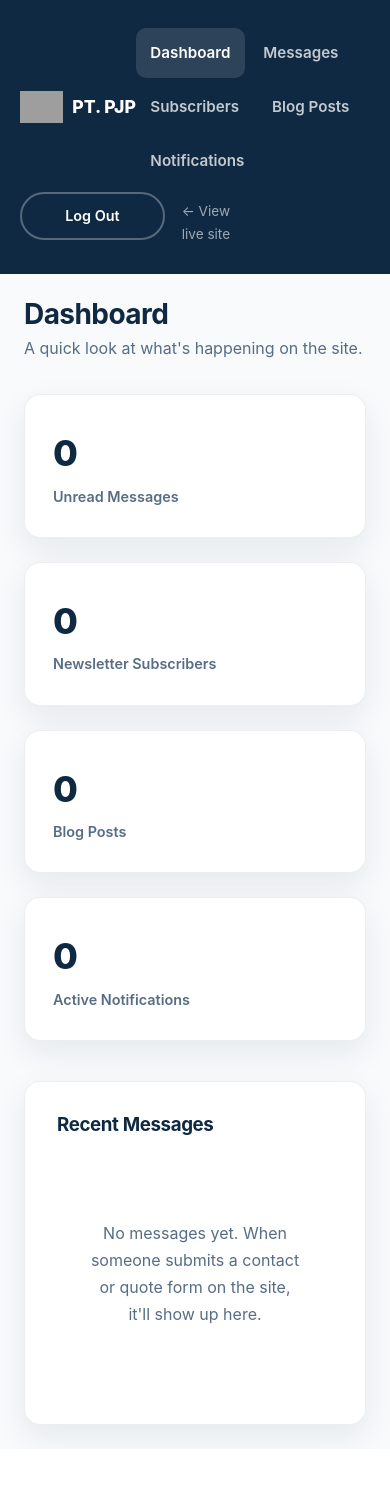
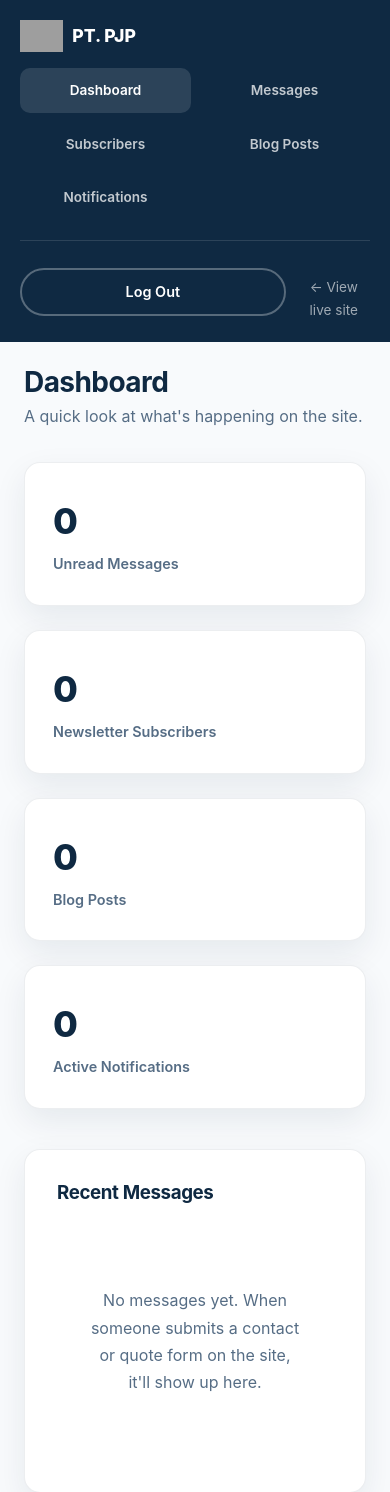
Before and after one commit to niofrequency/pjp, a PHP site: page /admin/index.php in a window 390 px wide. Shown: the top 1492 px of the page. Before the commit the page ends 1446 px from the top, so only its background shows below. Run offline with PHP 8.4, Linux system fonts and the light colour scheme; the visitor is signed in with stand-in values (Sample User, id 1); grey boxes are pictures that could not be loaded.

Commit message:
Fix admin panel layout on wide desktop screens and mobile
Desktop: .admin-main was capped at max-width:1100px regardless of
screen size, leaving a large empty gap on wider monitors even though
the sidebar itself filled the full height correctly. Raised the cap
to 1600px so it actually uses the available width on normal-to-wide
desktop screens (still bounded so table rows don't stretch absurdly
wide on ultra-wide/4K).

Mobile (<=900px): the sidebar nav used to switch to a horizontal flex
row that wrapped unevenly next to the logo — an actual broken-looking
layout, not just cramped. Replaced it with a clean grid (3 columns
down to 768px, 2 columns below 480px) so every tab is the same size
and the strip fills edge-to-edge instead of wrapping arbitrarily.

Verified with Playwright screenshots at 1920px, 768px (tablet), and
390px (mobile, including the Subscribers page with its wider import
form and table) against a local admin login.

Co-Authored-By: Claude Sonnet 5 <noreply@anthropic.com>
Claude-Session: https://claude.ai/code/session_01JGRnvmgVdVKFwRvGCuYfyQ

```diff
--- a/admin/assets/admin.css
+++ b/admin/assets/admin.css
@@ -23,7 +23,7 @@ body.admin-body { background: var(--bg-offwhite); }
 .admin-view-site { display: block; text-align: center; margin-top: 0.9rem; font-size: 0.85rem; color: rgba(255,255,255,0.6); }
 .admin-view-site:hover { color: var(--white); }
 
-.admin-main { flex: 1; padding: 2.5rem 3rem; max-width: 1100px; }
+.admin-main { flex: 1; padding: 2.5rem 3rem; max-width: 1600px; }
 .admin-header-row { display: flex; justify-content: space-between; align-items: center; margin-bottom: 2rem; flex-wrap: wrap; gap: 1rem; }
 .admin-header-row h1 { font-size: 1.75rem; margin: 0; }
 .admin-header-row p { color: var(--text-muted); margin: 0.3rem 0 0; }
@@ -79,11 +79,18 @@ body.admin-auth-page { min-height: 100vh; display: flex; align-items: center; ju
 
 @media (max-width: 900px) {
   .admin-shell { flex-direction: column; }
-  .admin-sidebar { width: 100%; height: auto; position: static; flex-direction: row; align-items: center; flex-wrap: wrap; }
-  .admin-sidebar-brand { margin-bottom: 0; margin-right: auto; }
-  .admin-nav-list { flex-direction: row; flex-wrap: wrap; }
-  .admin-sidebar-footer { border-top: none; margin-top: 0; padding-top: 0; display: flex; align-items: center; gap: 0.75rem; }
+  .admin-sidebar { width: 100%; height: auto; position: static; padding: 1.25rem; }
+  .admin-sidebar-brand { margin-bottom: 1rem; }
+  /* A 3-column grid instead of a wrapping row: every tab is the same size
+     and edge-to-edge, instead of wrapping unevenly next to the logo. */
+  .admin-nav-list { flex: none; display: grid; grid-template-columns: repeat(3, 1fr); gap: 0.5rem; }
+  .admin-nav-list a { text-align: center; padding: 0.7rem 0.4rem; font-size: 0.85rem; }
+  .admin-sidebar-footer { border-top: 1px solid rgba(255,255,255,0.12); margin-top: 1.25rem; padding-top: 1.25rem; display: flex; align-items: center; gap: 0.75rem; }
   .admin-user { display: none; }
   .admin-main { padding: 1.5rem; }
   .admin-stat-grid { grid-template-columns: 1fr; }
 }
+@media (max-width: 480px) {
+  .admin-nav-list { grid-template-columns: repeat(2, 1fr); }
+  .admin-header-row { flex-direction: column; align-items: stretch; }
+}
```
